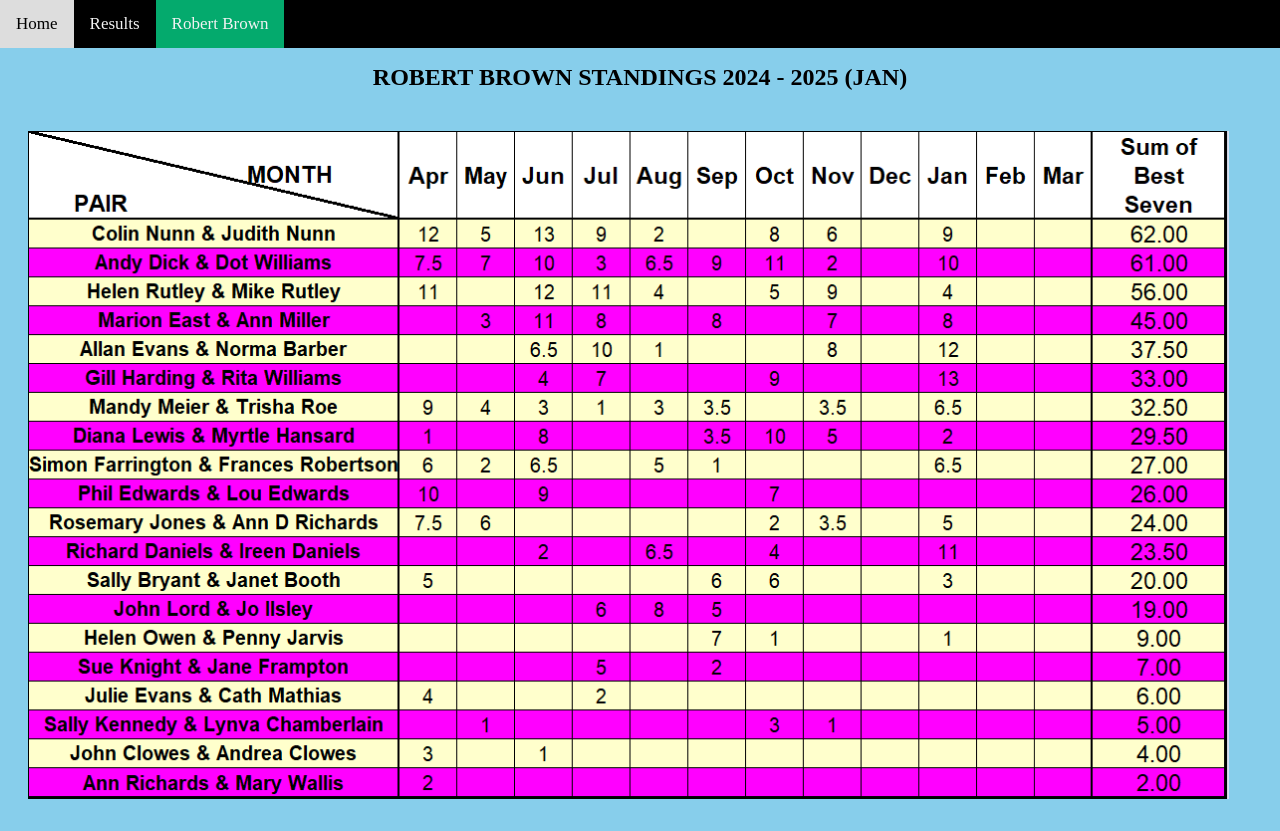
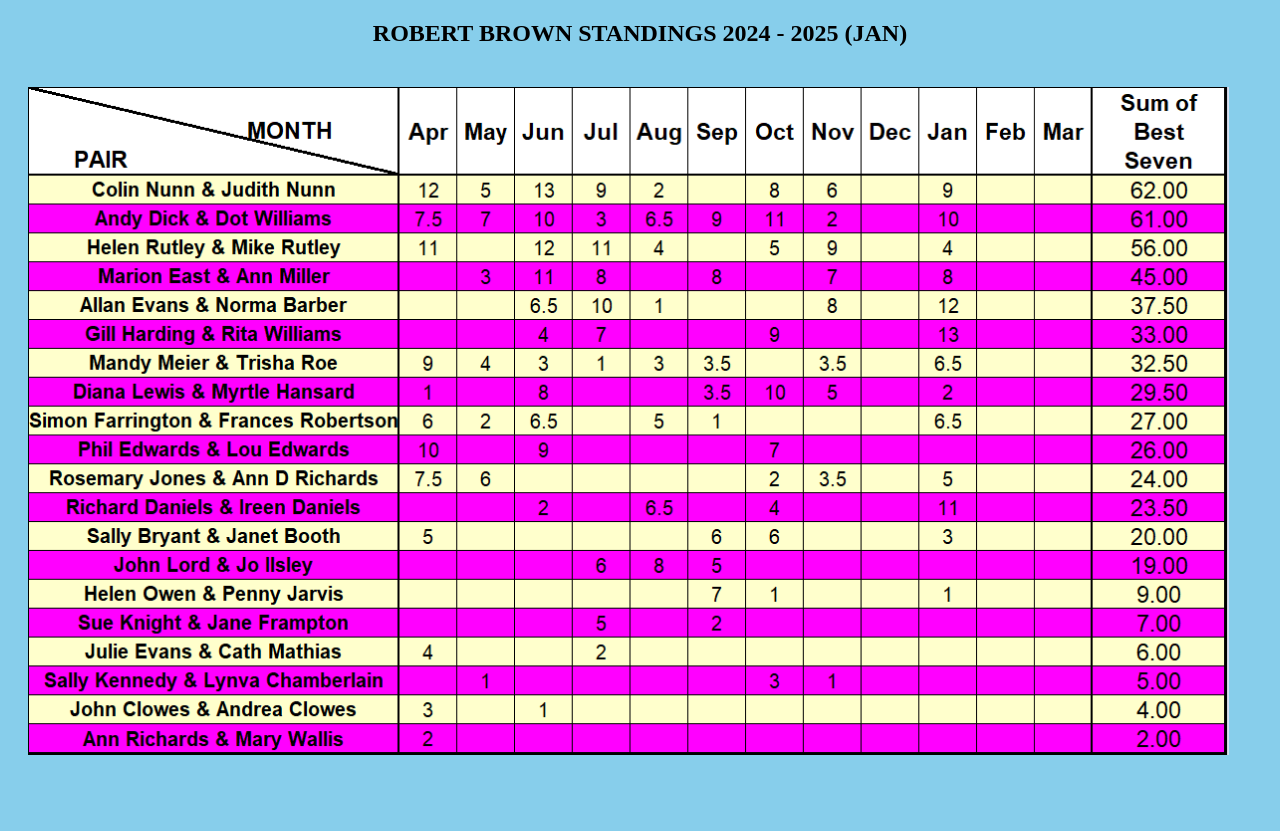
Before and after one commit to andydick1947/PLNewStyle, a plain HTML site: page robertbrown.html in a window 1280 px wide. After the commit the page ends 800 px from the top, so only its background shows below. Drawn offline with Linux system fonts and the light colour scheme.

Commit message:
Update robertbrown.html

```diff
--- a/robertbrown.html
+++ b/robertbrown.html
@@ -9,12 +9,6 @@
 </head>
 <body>
 
- <div class="rbbar">
-    <a href="index.html">Home</a>
-    <a href="res-mnths.html">Results</a>
-    <a  class="active" href="robertbrown.html">Robert Brown</a>
-  </div>
-  <br><br>
   <h2 id="rb1">ROBERT BROWN STANDINGS 2024 - 2025 (JAN)</h2>
   <div id="content1"><img class="rb"src="Picture2.png"alt="RB"></div>
 </body>
```
